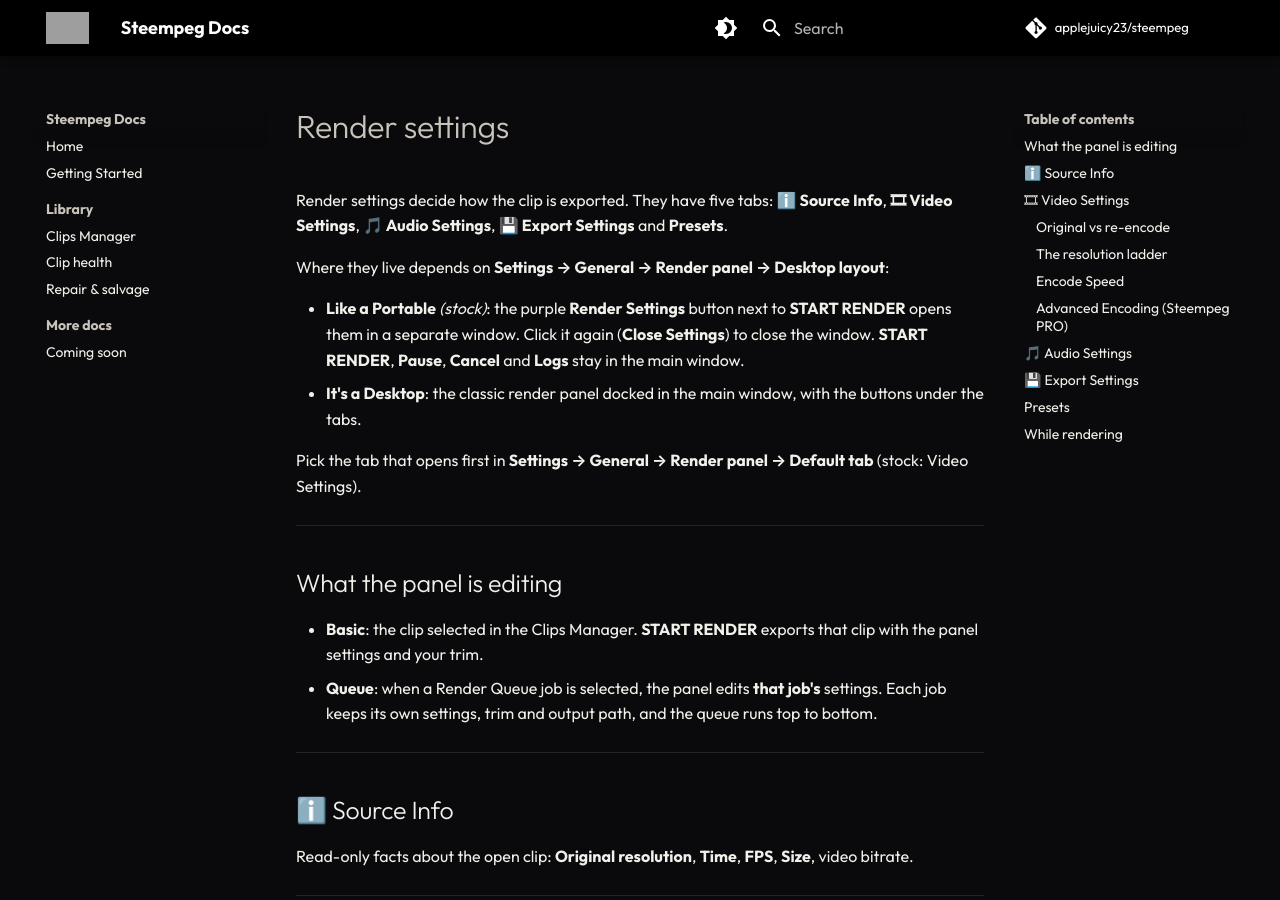
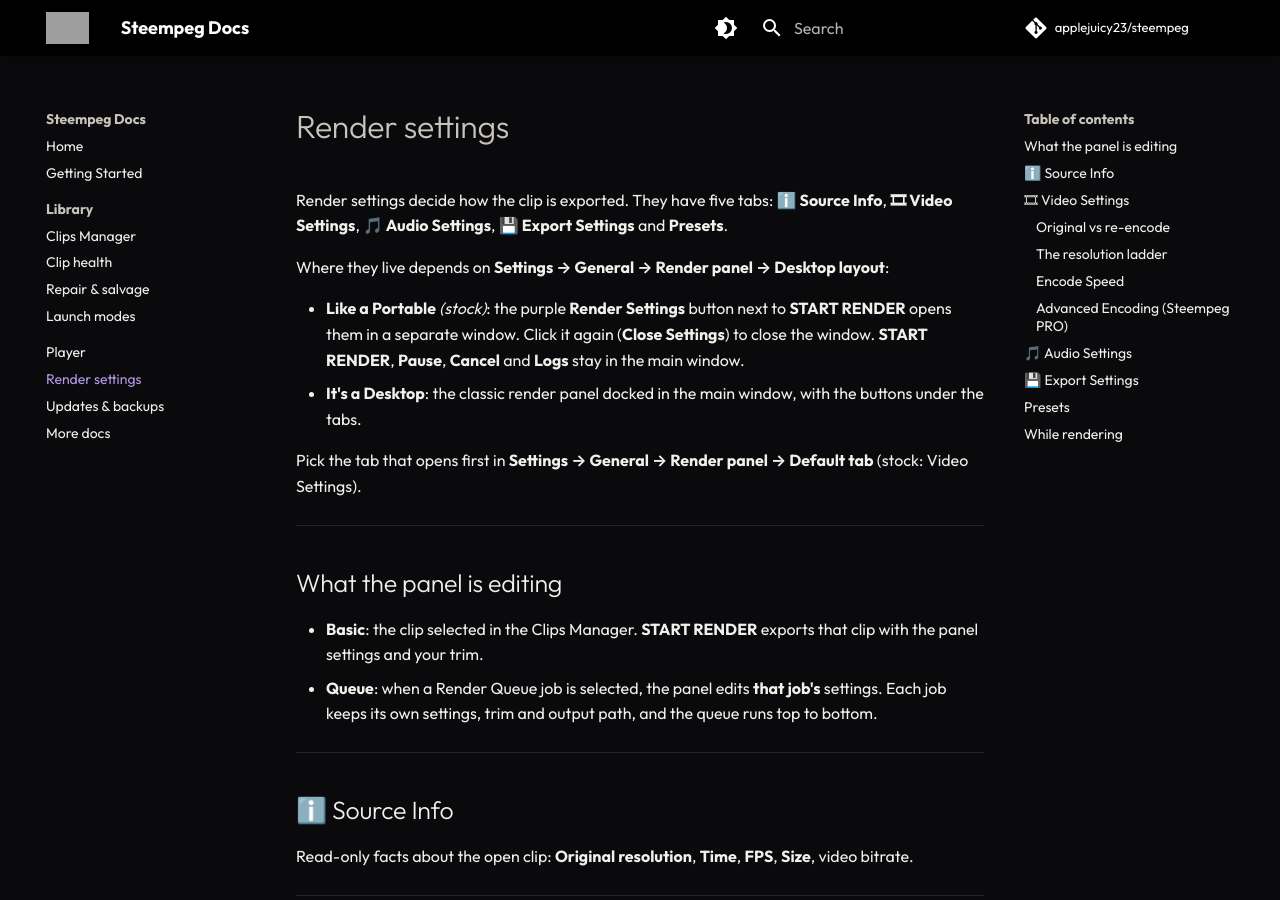
Before and after one commit to applejuicy23/steempeg, an MkDocs documentation site: the page built from website/docs/render/render-settings.md, in a window 1280 px wide and 900 px high. Built offline with MkDocs 1.6.1 and Material for MkDocs 9.7.7, drawn with Linux system fonts in a browser that asks for light colours; comment, search, counter and statistics services are not loaded; grey boxes are pictures that could not be loaded.

Commit message:
docs(site): nav now includes launch modes, player, render and updates

```diff
--- a/website/mkdocs.yml
+++ b/website/mkdocs.yml
@@ -60,5 +60,8 @@
       - Clips Manager: library/clips-manager.md
       - Clip health: library/clip-health.md
       - Repair & salvage: library/repair-salvage.md
-  - More docs:
-      - Coming soon: more/index.md
+      - Launch modes: library/launch-modes.md
+  - Player: player/player.md
+  - Render settings: render/render-settings.md
+  - Updates & backups: app/updates.md
+  - More docs: more/index.md
```
